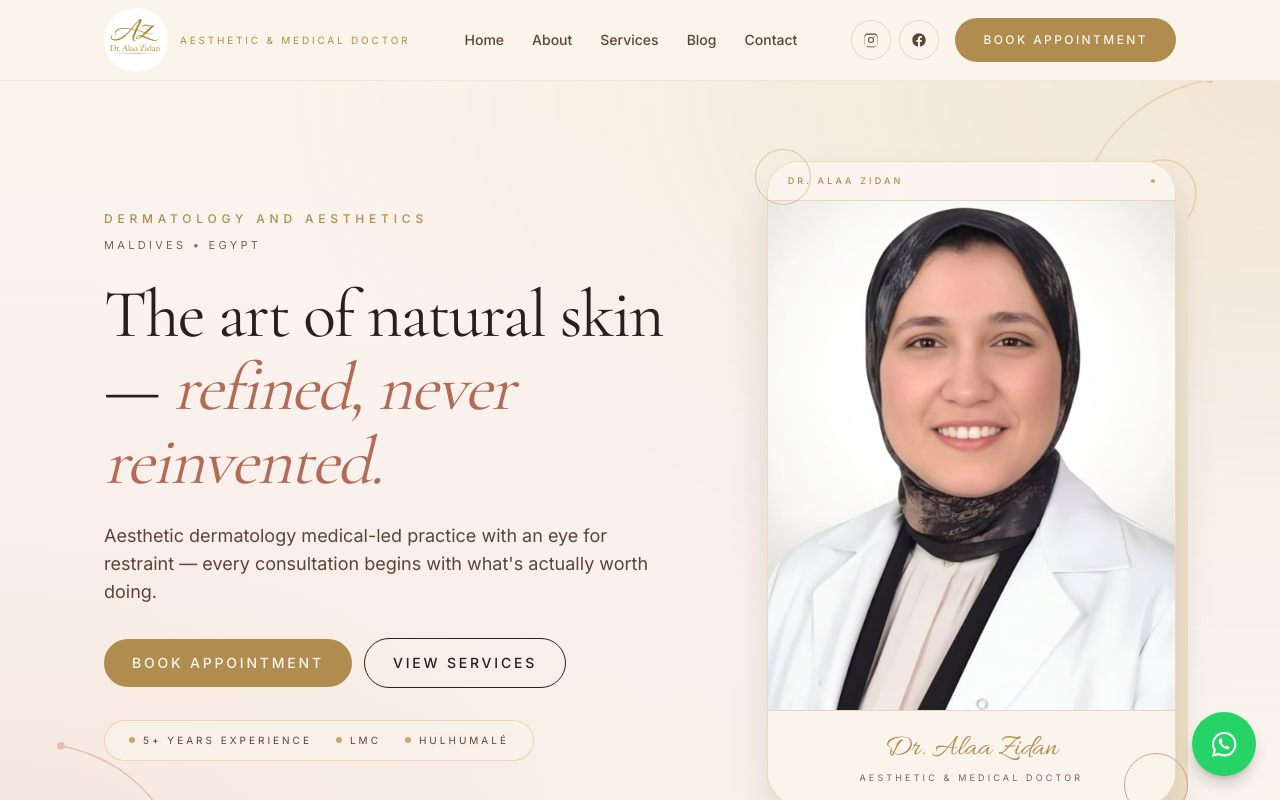
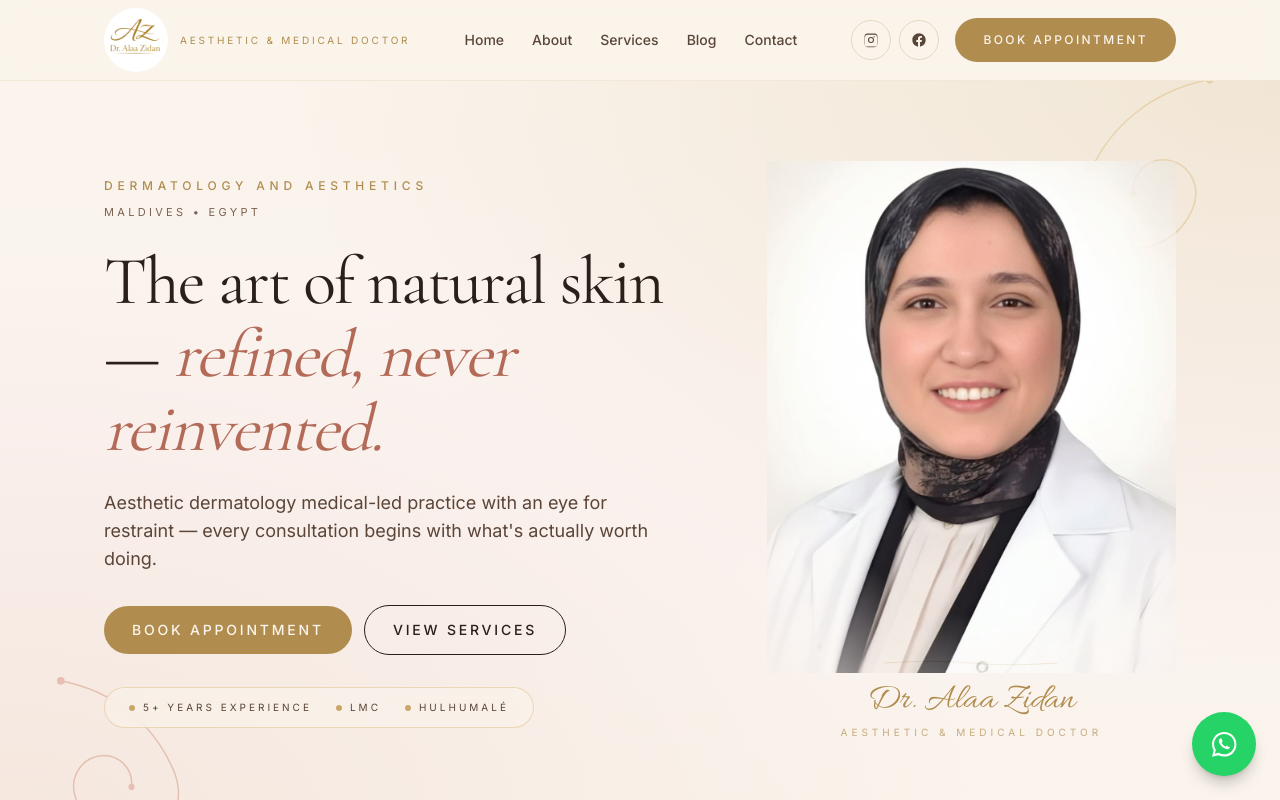
Before and after one commit to alaamagdyzidan-cmd/dralaazidan-site, a Next.js app: page / in a window 1280 px wide. Shown: the top 800 px of the page. Built offline with nearby package versions, Linux system fonts and the light colour scheme.

Commit message:
Integrate doctor portrait with hero background

```diff
--- a/app/page.tsx
+++ b/app/page.tsx
@@ -101,41 +101,33 @@ export default function Home() {
                 worth doing.
               </p>
 
-              {/* MOBILE-ONLY portrait: sits between paragraph and CTAs */}
-              <div className="mt-10 md:hidden">
-                <div className="relative mx-auto w-full max-w-[300px]">
-                  {/* Soft offset card behind */}
-                  <div
-                    aria-hidden
-                    className="absolute inset-0 translate-x-2 translate-y-2 rounded-[2rem] bg-gradient-to-br from-rose-100 via-sand-100 to-gold-300/40"
-                  />
-                  {/* Main portrait card */}
-                  <div className="relative overflow-hidden rounded-[2rem] border border-gold-300/50 bg-sand-50 shadow-xl shadow-ink-900/15">
-                    <div className="flex items-center justify-between border-b border-sand-200 bg-gradient-to-r from-sand-50 via-rose-50 to-sand-50 px-4 py-2.5">
-                      <span className="text-[9px] font-medium uppercase tracking-[0.35em] text-gold-500">
-                        Dr. Alaa Zidan
-                      </span>
-                      <span className="h-1 w-1 rounded-full bg-gold-400" />
-                    </div>
-                    <div className="relative aspect-[4/5] w-full bg-gradient-to-b from-sand-50 to-sand-100">
+              {/* MOBILE-ONLY portrait: blends into the hero background */}
+              <div className="mt-8 md:hidden">
+                <div className="relative mx-auto w-full max-w-[320px]">
+                  {/* The portrait — bleeds into background via bottom fade */}
+                  <div className="relative aspect-[4/5] w-full">
                     <Image
                       src="/images/dr-alaa-portrait.jpg"
                       alt="Dr. Alaa Zidan, Aesthetic & Medical Doctor"
                       fill
                       priority
-                        sizes="(max-width: 768px) 70vw, 0px"
+                      sizes="(max-width: 768px) 80vw, 0px"
                       className="object-cover object-top"
+                      style={{
+                        WebkitMaskImage:
+                          "radial-gradient(ellipse 75% 90% at 50% 38%, #000 55%, transparent 100%)",
+                        maskImage:
+                          "radial-gradient(ellipse 75% 90% at 50% 38%, #000 55%, transparent 100%)",
+                      }}
                     />
                   </div>
-                    <div className="border-t border-sand-200 bg-sand-50 px-4 py-4 text-center">
-                      <p className="font-script text-2xl text-gold-500">Dr. Alaa Zidan</p>
-                      <p className="mt-1 text-[8px] uppercase tracking-[0.35em] text-ink-600">
+                  {/* Signature beneath — feels organic, not boxed */}
+                  <div className="mt-1 text-center">
+                    <p className="font-script text-3xl text-gold-500">Dr. Alaa Zidan</p>
+                    <p className="mt-1 text-[9px] uppercase tracking-[0.35em] text-gold-500/70">
                       Aesthetic &amp; Medical Doctor
                     </p>
                   </div>
-                  </div>
-                  <div className="pointer-events-none absolute -top-3 -left-3 h-12 w-12 rounded-full border border-gold-400/60" />
-                  <div className="pointer-events-none absolute -bottom-3 -right-3 h-14 w-14 rounded-full border border-rose-300/80" />
                 </div>
               </div>
 
@@ -166,23 +158,17 @@ export default function Home() {
               </div>
             </div>
 
-            {/* DESKTOP-ONLY portrait — magazine-style editorial card */}
+            {/* DESKTOP-ONLY portrait — blends into the hero background */}
             <div className="hidden md:col-span-5 md:block">
               <div className="relative mx-auto w-full max-w-md">
-                {/* Soft offset card behind */}
+                {/* Soft gold halo behind the figure */}
                 <div
                   aria-hidden
-                  className="absolute inset-0 translate-x-3 translate-y-3 rounded-[2rem] bg-gradient-to-br from-rose-100 via-sand-100 to-gold-300/40"
+                  className="pointer-events-none absolute inset-0 -z-10 bg-[radial-gradient(ellipse_55%_65%_at_50%_35%,rgba(201,167,107,0.25),transparent_70%)]"
                 />
-                {/* Main portrait card */}
-                <div className="relative overflow-hidden rounded-[2rem] border border-gold-300/50 bg-sand-50 shadow-2xl shadow-ink-900/20">
-                  <div className="flex items-center justify-between border-b border-sand-200 bg-gradient-to-r from-sand-50 via-rose-50 to-sand-50 px-5 py-3">
-                    <span className="text-[9px] font-medium uppercase tracking-[0.35em] text-gold-500">
-                      Dr. Alaa Zidan
-                    </span>
-                    <span className="h-1 w-1 rounded-full bg-gold-400" />
-                  </div>
-                  <div className="relative aspect-[4/5] w-full bg-gradient-to-b from-sand-50 to-sand-100">
+
+                {/* The portrait — bleeds into background via radial mask */}
+                <div className="relative aspect-[4/5] w-full">
                   <Image
                     src="/images/dr-alaa-portrait.jpg"
                     alt="Dr. Alaa Zidan, Aesthetic & Medical Doctor"
@@ -190,17 +176,36 @@ export default function Home() {
                     priority
                     sizes="(max-width: 768px) 0px, 40vw"
                     className="object-cover object-top"
+                    style={{
+                      WebkitMaskImage:
+                        "radial-gradient(ellipse 75% 92% at 50% 38%, #000 55%, transparent 100%)",
+                      maskImage:
+                        "radial-gradient(ellipse 75% 92% at 50% 38%, #000 55%, transparent 100%)",
+                    }}
                   />
                 </div>
-                  <div className="border-t border-sand-200 bg-sand-50 px-5 py-5 text-center">
-                    <p className="font-script text-3xl text-gold-500">Dr. Alaa Zidan</p>
-                    <p className="mt-1 text-[9px] uppercase tracking-[0.35em] text-ink-600">
+
+                {/* Decorative thin gold curve flourish below */}
+                <div className="-mt-4 flex flex-col items-center">
+                  <svg
+                    viewBox="0 0 200 12"
+                    className="h-3 w-44 text-gold-400"
+                    aria-hidden
+                  >
+                    <path
+                      d="M2 6 Q60 2 100 6 T198 6"
+                      fill="none"
+                      stroke="currentColor"
+                      strokeWidth="0.8"
+                    />
+                  </svg>
+                  <p className="mt-3 font-script text-4xl text-gold-500">
+                    Dr. Alaa Zidan
+                  </p>
+                  <p className="mt-1 text-[10px] uppercase tracking-[0.4em] text-gold-500/70">
                     Aesthetic &amp; Medical Doctor
                   </p>
                 </div>
-                </div>
-                <div className="pointer-events-none absolute -top-3 -left-3 h-14 w-14 rounded-full border border-gold-400/60" />
-                <div className="pointer-events-none absolute -bottom-3 -right-3 h-16 w-16 rounded-full border border-rose-300/80" />
               </div>
             </div>
           </div>
--- a/components/DoctorImage.tsx
+++ b/components/DoctorImage.tsx
@@ -3,35 +3,23 @@
 import Image from "next/image";
 
 /**
- * Magazine-style portrait card for Dr. Alaa.
+ * Dr. Alaa's portrait integrated into the page background.
  *
- * Layered design:
- *   1. Soft offset shadow card behind the portrait (gives depth, no harsh frame).
- *   2. Hairline gold border on the portrait itself.
- *   3. Subtle inner mat in cream tone to lift the image off the page.
- *   4. Editorial caption below — name in script, role in tracked uppercase.
+ * No card or hard frame — instead, the image edges are softly masked into
+ * the surrounding gradient via a radial mask, and a quiet gold halo sits
+ * behind the figure for warmth. A script signature anchors the composition.
  */
 export default function DoctorImage() {
   return (
     <div className="relative mx-auto w-full max-w-md">
-      {/* Soft offset card behind — provides depth without a heavy frame */}
+      {/* Soft gold halo behind the figure */}
       <div
         aria-hidden
-        className="absolute inset-0 translate-x-3 translate-y-3 rounded-[2rem] bg-gradient-to-br from-rose-100 via-sand-100 to-gold-300/40"
+        className="pointer-events-none absolute inset-0 -z-10 bg-[radial-gradient(ellipse_55%_65%_at_50%_35%,rgba(201,167,107,0.25),transparent_70%)]"
       />
 
-      {/* Main portrait card */}
-      <div className="relative overflow-hidden rounded-[2rem] border border-gold-300/50 bg-sand-50 shadow-2xl shadow-ink-900/15">
-        {/* Top brand strip */}
-        <div className="flex items-center justify-between border-b border-sand-200 bg-gradient-to-r from-sand-50 via-rose-50 to-sand-50 px-5 py-3">
-          <span className="text-[9px] font-medium uppercase tracking-[0.35em] text-gold-500">
-            Dr. Alaa Zidan
-          </span>
-          <span className="h-1 w-1 rounded-full bg-gold-400" />
-        </div>
-
-        {/* The portrait */}
-        <div className="relative aspect-[4/5] w-full bg-gradient-to-b from-sand-50 to-sand-100">
+      {/* The portrait — bleeds into background via radial mask */}
+      <div className="relative aspect-[4/5] w-full">
         <Image
           src="/images/dr-alaa-portrait.jpg"
           alt="Dr. Alaa Zidan, Aesthetic & Medical Doctor"
@@ -39,32 +27,30 @@ export default function DoctorImage() {
           priority
           sizes="(max-width: 768px) 90vw, 40vw"
           className="object-cover object-top"
-          />
-          {/* Subtle bottom gradient overlay for legibility of any text */}
-          <div
-            aria-hidden
-            className="pointer-events-none absolute inset-x-0 bottom-0 h-24 bg-gradient-to-t from-sand-50/95 via-sand-50/40 to-transparent"
+          style={{
+            WebkitMaskImage:
+              "radial-gradient(ellipse 75% 92% at 50% 38%, #000 55%, transparent 100%)",
+            maskImage:
+              "radial-gradient(ellipse 75% 92% at 50% 38%, #000 55%, transparent 100%)",
+          }}
         />
       </div>
 
-        {/* Editorial caption */}
-        <div className="border-t border-sand-200 bg-sand-50 px-5 py-5 text-center">
-          <p className="font-script text-3xl text-gold-500">Dr. Alaa Zidan</p>
-          <p className="mt-1 text-[9px] uppercase tracking-[0.35em] text-ink-600">
+      {/* Decorative gold curve + script signature */}
+      <div className="-mt-4 flex flex-col items-center">
+        <svg viewBox="0 0 200 12" className="h-3 w-44 text-gold-400" aria-hidden>
+          <path
+            d="M2 6 Q60 2 100 6 T198 6"
+            fill="none"
+            stroke="currentColor"
+            strokeWidth="0.8"
+          />
+        </svg>
+        <p className="mt-3 font-script text-4xl text-gold-500">Dr. Alaa Zidan</p>
+        <p className="mt-1 text-[10px] uppercase tracking-[0.4em] text-gold-500/70">
           Aesthetic &amp; Medical Doctor
         </p>
       </div>
     </div>
-
-      {/* Decorative corner accents — quiet, do not overlap the face */}
-      <div
-        aria-hidden
-        className="pointer-events-none absolute -top-3 -left-3 h-14 w-14 rounded-full border border-gold-400/60"
-      />
-      <div
-        aria-hidden
-        className="pointer-events-none absolute -bottom-3 -right-3 h-16 w-16 rounded-full border border-rose-300/80"
-      />
-    </div>
   );
 }
```
Lines whose indentation alone changed are shown as unchanged.
